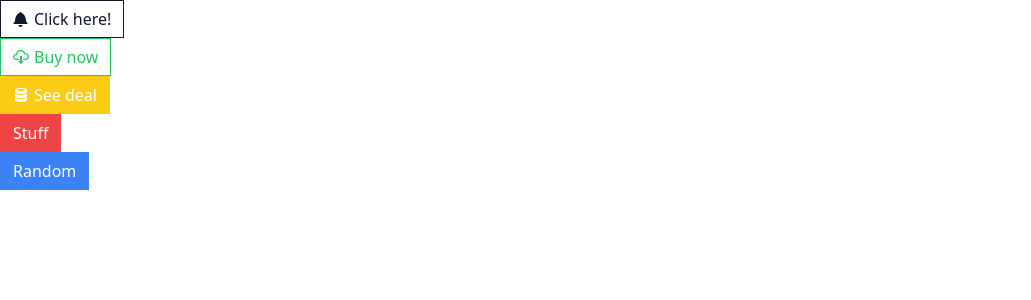
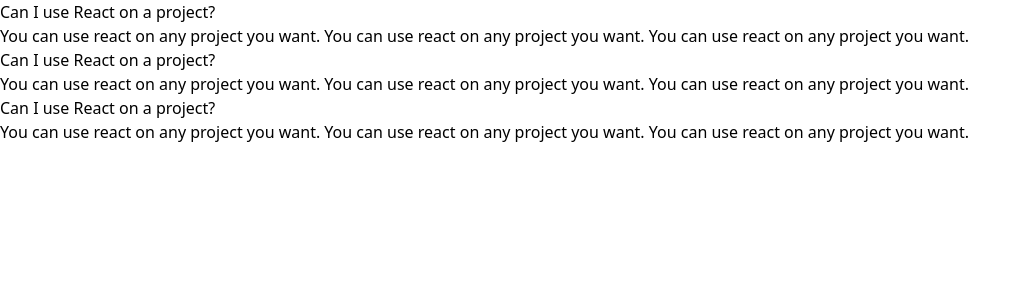
Before and after one commit to Chana023/react-tutorial, a React (Create React App) app in the folder comps/: page / in a window 1280 px wide. Shown: the top 300 px of the page, without its empty margins (0-1031 px from the left). Built offline with nearby package versions, Linux system fonts and the light colour scheme.

Commit message:
Started refactor and created accordion component

```diff
--- a/comps/src/App.js
+++ b/comps/src/App.js
@@ -1,34 +1,28 @@
-import Button from "./Button";
-import {GoBell , GoCloudDownload, GoDatabase} from 'react-icons/go'
+import Accordion from "./components/Accordion";
 
 function App() {
+    const items = [
+        {
+            id: 'l2kj5',
+            label: "Can I use React on a project?",
+            content: 'You can use react on any project you want. You can use react on any project you want. You can use react on any project you want.'
 
-    return <div>
-        <div>
-            <Button secondary outline>
-                <GoBell />
-                Click here!
-            </Button>
-        </div>
-        <div>
-            <Button success outline>
-                < GoCloudDownload />
-                Buy now
-            </Button>
-        </div>
-        <div>
-            <Button warning>
-                <GoDatabase/>
-                See deal
-            </Button>
-        </div>
-        <div>
-            <Button danger>Stuff</Button>
-        </div>
-        <div>
-            <Button primary>Random</Button>
-        </div>
-    </div>;
+        },
+        {
+            id: 'adgg3',
+            label: "Can I use React on a project?",
+            content: 'You can use react on any project you want. You can use react on any project you want. You can use react on any project you want.'
+
+        },
+        {
+            id: 'eu6yt',
+            label: "Can I use React on a project?",
+            content: 'You can use react on any project you want. You can use react on any project you want. You can use react on any project you want.'
+
+        }
+    ]
+
+    return <Accordion items={items} />;
 }
 
 export default App;
--- /dev/null
+++ b/comps/src/components/Accordion.js
@@ -0,0 +1,13 @@
+function Accordion({ items }) {
+    const renderedItems = items.map((item) => {
+        return (
+            <div key={item.id}>
+                <div>{item.label}</div>
+                <div>{item.content}</div>
+            </div>
+        );
+    });
+    return <div>{renderedItems}</div>;
+};
+
+export default Accordion;
--- /dev/null
+++ b/comps/src/pages/ButtonPage.js
@@ -0,0 +1,34 @@
+import Button from "../components/Button";
+import {GoBell , GoCloudDownload, GoDatabase} from 'react-icons/go'
+
+function ButtonPage() {
+
+    return <div>
+        <div>
+            <Button secondary outline>
+                <GoBell />
+                Click here!
+            </Button>
+        </div>
+        <div>
+            <Button success outline>
+                < GoCloudDownload />
+                Buy now
+            </Button>
+        </div>
+        <div>
+            <Button warning>
+                <GoDatabase/>
+                See deal
+            </Button>
+        </div>
+        <div>
+            <Button danger>Stuff</Button>
+        </div>
+        <div>
+            <Button primary>Random</Button>
+        </div>
+    </div>;
+}
+
+export default ButtonPage;
```
Also changed, not shown: comps/src/components/Button.js (renamed from comps/src/Button.js).
